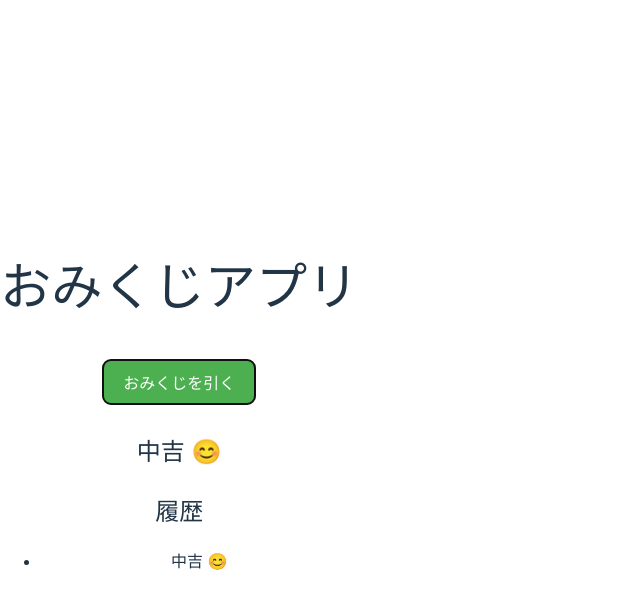
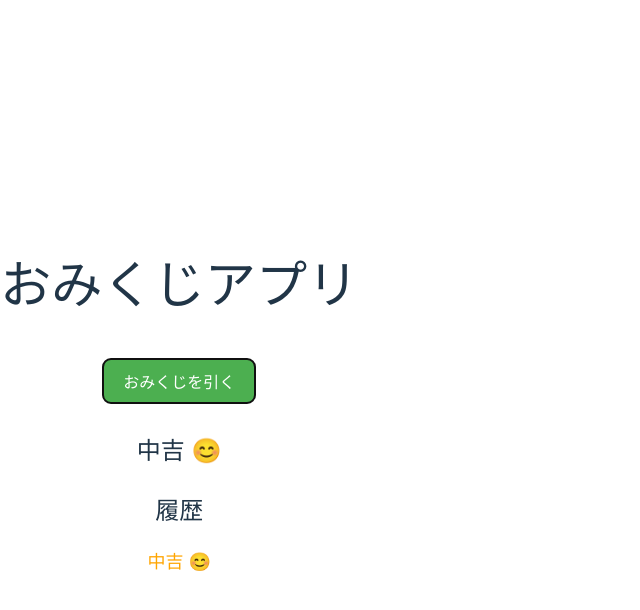
Before and after one commit to m-study123/hello-react-2, a React (Vite) app: page / in a window 1280 px wide. Both pictures are taken after a click on the button "おみくじを引く". Shown: the top 610 px of the page, without its empty margins (0-640 px from the left). Built offline with nearby package versions, Linux system fonts and the light colour scheme.

Commit message:
UI変更：履歴に色を付けて見やすく改善

```diff
--- a/src/App.jsx
+++ b/src/App.jsx
@@ -35,6 +35,21 @@ function App() {
     marginTop: "20px",
   };
 
+  const getColor = (fortune) => {
+    switch (fortune) {
+      case "大吉 🎉":
+        return "red";
+      case "中吉 😊":
+        return "orange";
+      case "小吉 🙂":
+        return "blue";
+      case "凶 😱":
+        return "gray";
+      default:
+        return "black";
+    }
+  };
+
   return (
     <div style={appStyle}>
       <h1>おみくじアプリ</h1>
@@ -42,9 +57,11 @@ function App() {
       <p style={resultStyle}>{result}</p>
 
       <h2>履歴</h2>
-      <ul>
+      <ul style={{ listStyle: "none", padding: 0 }}>
         {history.map((item, index) => (
-          <li key={index}>{item}</li>
+          <li key={index} style={{ color: getColor(item), fontSize: "18px", margin: "5px 0" }}>
+            {item}
+          </li>
         ))}
       </ul>
     </div>
```
